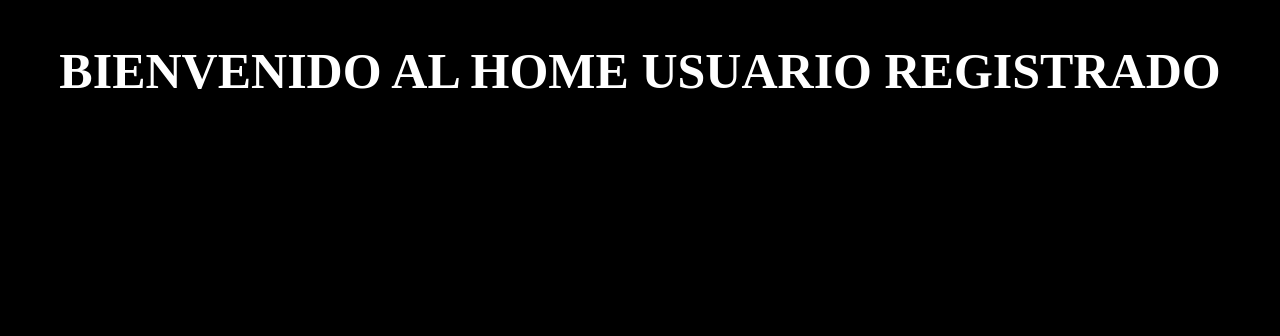
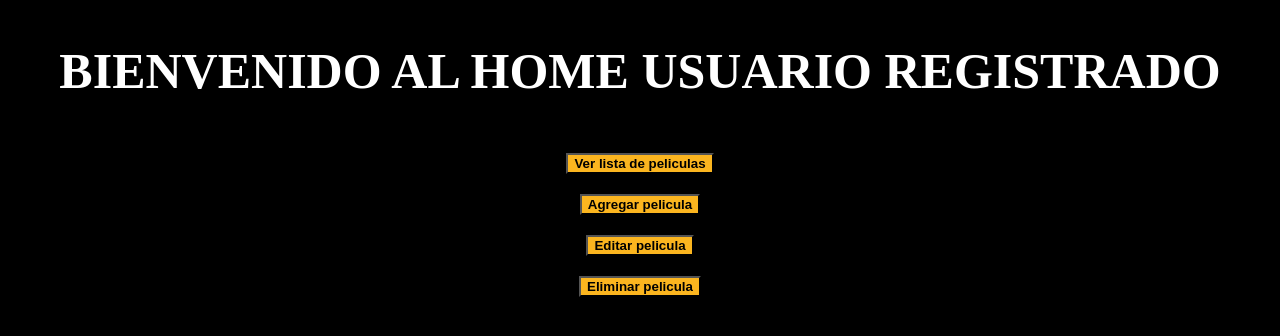
Before and after one commit to FedericoFalcon/PROG-II-TRABAJO-FINAL, a Flask app: page /home in a window 1280 px wide. Shown: the top 336 px of the page. Run offline with Flask 2, Linux system fonts and the light colour scheme.

Commit message:
Usuario registrado opciones

```diff
--- a/templates/home.html
+++ b/templates/home.html
@@ -27,5 +27,22 @@
 </head>
 <body>
     <h1> BIENVENIDO AL HOME USUARIO REGISTRADO</h1>
+    <form method="post">
+        <input type="submit" value="Ver lista de peliculas">
+    </form>
+
+    <form method="post">
+        <input type="submit" value="Agregar pelicula">
+
+    </form>
+
+    <form method="put">
+        <input type="submit" value="Editar pelicula">
+
+    </form>
+
+    <form method="delete">
+        <input type="submit" value="Eliminar pelicula">
+    </form>
 </body>
 </html>
```
